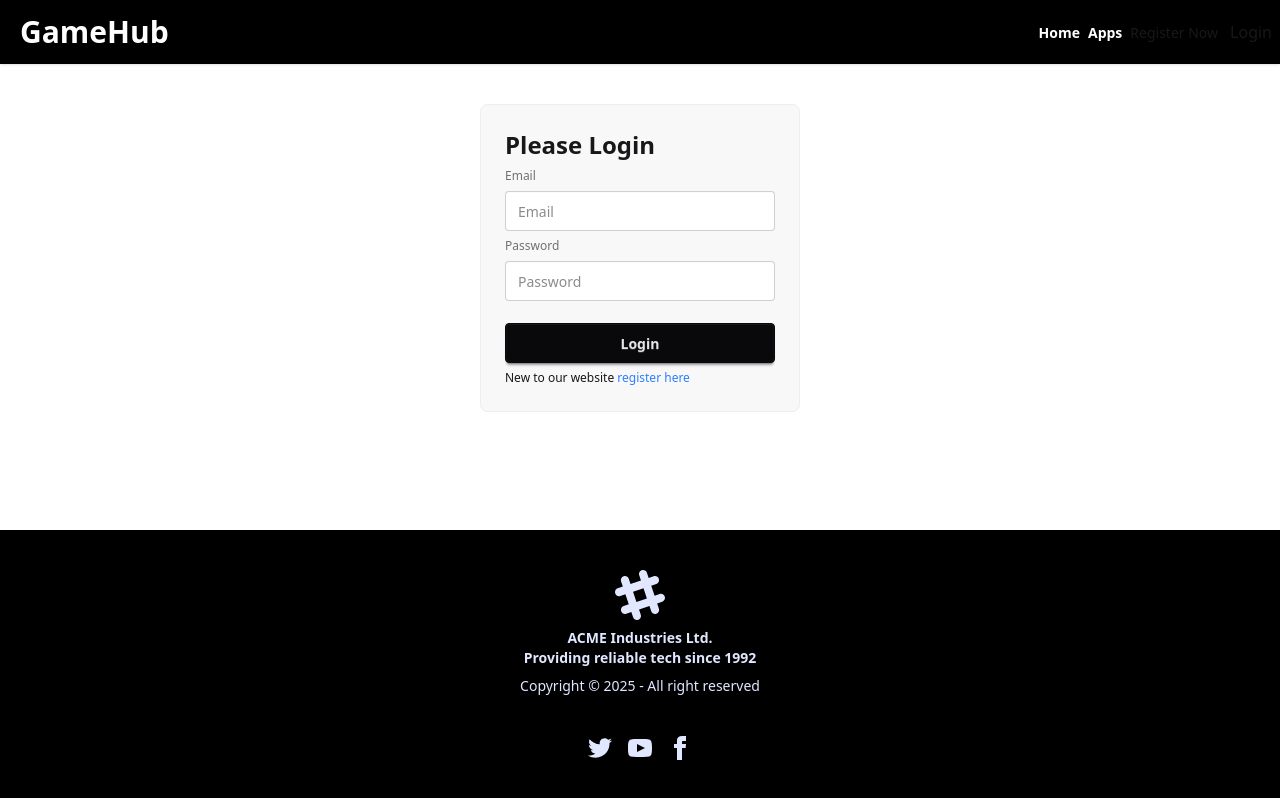
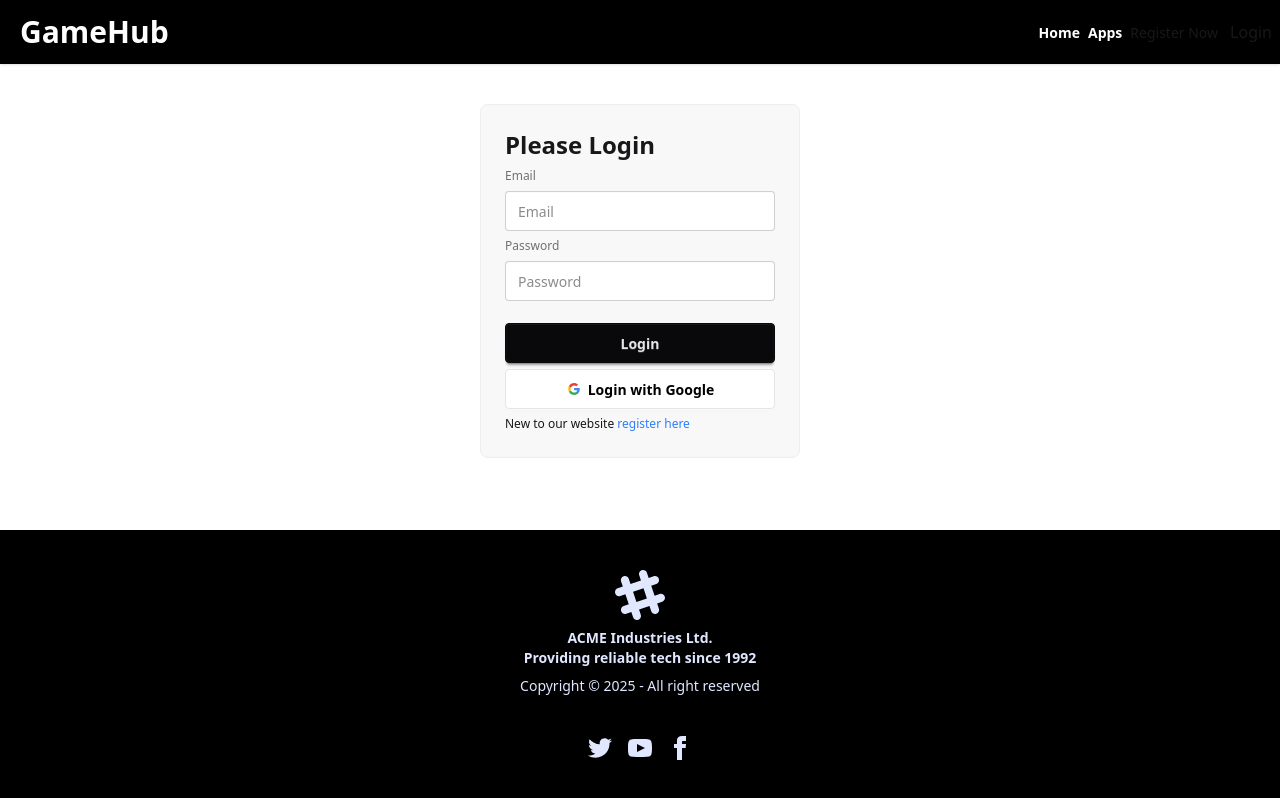
Before and after one commit to md-rafiul-islam/game-hub-assignment-9, a React app: page /login in a window 1280 px wide. Built offline with nearby package versions, Linux system fonts and the light colour scheme; no server answers; the HTML template or start-up script is replaced by a standard one.

Commit message:
some bug fixed

```diff
--- a/src/authProvider/AuthProvider.jsx
+++ b/src/authProvider/AuthProvider.jsx
@@ -5,10 +5,12 @@ import {
   getAuth,
   onAuthStateChanged,
   signInWithEmailAndPassword,
+  signInWithPopup,
   signOut,
   updateProfile,
 } from "firebase/auth";
-import { useNavigate } from "react-router";
+import { GoogleAuthProvider } from "firebase/auth";
+const googleProvider = new GoogleAuthProvider();
 
 export const AuthContext = createContext(null);
 const auth = getAuth(app);
@@ -16,6 +18,10 @@ const auth = getAuth(app);
 const AuthProvider = ({ children }) => {
   const [user, setUser] = useState(null);
   const [loading, setLoading] = useState(true);
+
+  const googleLogin = () => {
+    return signInWithPopup(auth, googleProvider);
+  };
 
   const signUp = (email, password) => {
     setLoading(true);
@@ -44,6 +50,8 @@ const AuthProvider = ({ children }) => {
         setUser(user);
         setLoading(false);
         // console.log(user);
+      } else {
+        setLoading(false);
       }
     });
     return () => unSubscribe();
@@ -56,6 +64,7 @@ const AuthProvider = ({ children }) => {
     logOut,
     infoUpdate,
     loading,
+    googleLogin,
   };
   return <AuthContext value={userInfo}>{children}</AuthContext>;
 };
--- a/src/authProvider/PrivateRoute.jsx
+++ b/src/authProvider/PrivateRoute.jsx
@@ -5,7 +5,7 @@ import LoadingAnimation from "../components/LoadingAnimation";
 
 const PrivateRoute = ({ children }) => {
   const { user, loading } = use(AuthContext);
-
+  console.log(loading);
   if (loading) {
     return <LoadingAnimation></LoadingAnimation>;
   }
@@ -13,7 +13,7 @@ const PrivateRoute = ({ children }) => {
   if (user && user?.email) {
     return children;
   }
-  return <Navigate to="/login"></Navigate>;
+  return <Navigate state={location.pathname} to="/login"></Navigate>;
 };
 
 export default PrivateRoute;
--- a/src/components/Navbar.jsx
+++ b/src/components/Navbar.jsx
@@ -62,7 +62,13 @@ const Navbar = () => {
         {user ? (
           <div className="flex items-center gap-2">
             <button onClick={handleLogOut}>Logout</button>{" "}
-            <img className="h-4 rounded-full" src={user.photoURL} alt="" />
+            <Link to="/user-details">
+              <img
+                className="h-4 rounded-full object-cover"
+                src={user.photoURL}
+                alt=""
+              />
+            </Link>
           </div>
         ) : (
           <Link to="/login">Login</Link>
--- a/src/pages/Login.jsx
+++ b/src/pages/Login.jsx
@@ -3,7 +3,7 @@ import { Link, useNavigate } from "react-router";
 import { AuthContext } from "../authProvider/AuthProvider";
 
 const Login = () => {
-  const { logIn } = use(AuthContext);
+  const { logIn, googleLogin } = use(AuthContext);
   const navigate = useNavigate();
   const handleLogin = (e) => {
     e.preventDefault();
@@ -13,9 +13,10 @@ const Login = () => {
     logIn(email, password)
       .then(() => {})
       .catch((error) => console.log(error));
-    navigate("/");
+    navigate(`${location.state ? location.state : "/"}`);
   };
   return (
+    <div>
       <form onSubmit={handleLogin} className="m-10">
         <fieldset className="fieldset mx-auto bg-base-200 border-base-300 rounded-box w-xs border p-6">
           <h1 className="text-2xl font-bold">Please Login</h1>
@@ -39,6 +40,39 @@ const Login = () => {
           <button type="submit" className="btn btn-neutral mt-4">
             Login
           </button>
+          <button
+            onClick={googleLogin}
+            className="btn bg-white text-black border-[#e5e5e5]"
+          >
+            <svg
+              aria-label="Google logo"
+              width="16"
+              height="16"
+              xmlns="http://www.w3.org/2000/svg"
+              viewBox="0 0 512 512"
+            >
+              <g>
+                <path d="m0 0H512V512H0" fill="#fff"></path>
+                <path
+                  fill="#34a853"
+                  d="M153 292c30 82 118 95 171 60h62v48A192 192 0 0190 341"
+                ></path>
+                <path
+                  fill="#4285f4"
+                  d="m386 400a140 175 0 0053-179H260v74h102q-7 37-38 57"
+                ></path>
+                <path
+                  fill="#fbbc02"
+                  d="m90 341a208 200 0 010-171l63 49q-12 37 0 73"
+                ></path>
+                <path
+                  fill="#ea4335"
+                  d="m153 219c22-69 116-109 179-50l55-54c-78-75-230-72-297 55"
+                ></path>
+              </g>
+            </svg>
+            Login with Google
+          </button>
           <p>
             New to our website{"   "}
             <Link to="/register" className="text-blue-500 hover:text-blue-700">
@@ -47,6 +81,7 @@ const Login = () => {
           </p>
         </fieldset>
       </form>
+    </div>
   );
 };
 
--- /dev/null
+++ b/src/pages/UserInfo.jsx
@@ -0,0 +1,66 @@
+import React, { use } from "react";
+import { AuthContext } from "../authProvider/AuthProvider";
+import { useNavigate } from "react-router";
+
+const UserInfo = () => {
+  const { user, logOut } = use(AuthContext);
+  const navigate = useNavigate();
+
+  if (!user) {
+    return (
+      <div className="text-center py-14 text-gray-400 text-lg">
+        No user logged in
+      </div>
+    );
+  }
+
+  const handleLogOut = () => {
+    logOut();
+  };
+
+  return (
+    <div className="max-w-md mx-auto mt-10 bg-[#1e1e1e] text-white rounded-2xl p-6 shadow-lg">
+      <div className="flex items-center gap-4">
+        <img
+          src={
+            user.photoURL ||
+            "https://ui-avatars.com/api/?name=" + user.displayName
+          }
+          alt="User Avatar"
+          className="w-20 h-20 rounded-full object-cover border border-gray-700"
+        />
+
+        <div>
+          <h2 className="text-2xl font-bold">
+            {user.displayName || "No Name"}
+          </h2>
+          <p className="text-gray-400 text-sm">{user.email}</p>
+        </div>
+      </div>
+
+      <div className="mt-6 text-gray-300 space-y-2">
+        {user.phoneNumber && <p>📞 Phone: {user.phoneNumber}</p>}
+
+        {/* Joined Date */}
+        <p>
+          🗓 Joined:{" "}
+          {user.metadata?.creationTime
+            ? new Date(user.metadata.creationTime).toDateString()
+            : "Unknown"}
+        </p>
+      </div>
+
+      {/* Action Buttons */}
+      <div className="mt-6">
+        <button
+          onClick={handleLogOut}
+          className="w-full bg-red-600 hover:bg-red-700 px-4 py-2 rounded-lg font-semibold"
+        >
+          Logout
+        </button>
+      </div>
+    </div>
+  );
+};
+
+export default UserInfo;
--- a/src/routes/router.jsx
+++ b/src/routes/router.jsx
@@ -8,6 +8,7 @@ import AccountLayout from "../Layout/AccountLayout";
 import Login from "../pages/Login";
 import Register from "../pages/Register";
 import PrivateRoute from "../authProvider/PrivateRoute";
+import UserInfo from "../pages/UserInfo";
 
 const router = createBrowserRouter([
   {
@@ -37,6 +38,14 @@ const router = createBrowserRouter([
         hydrateFallbackElement: <LoadingAnimation></LoadingAnimation>,
       },
       {
+        path: "/user-details",
+        element: (
+          <PrivateRoute>
+            <UserInfo></UserInfo>
+          </PrivateRoute>
+        ),
+      },
+      {
         path: "/login",
         Component: Login,
       },
```
Lines whose indentation alone changed are shown as unchanged.
